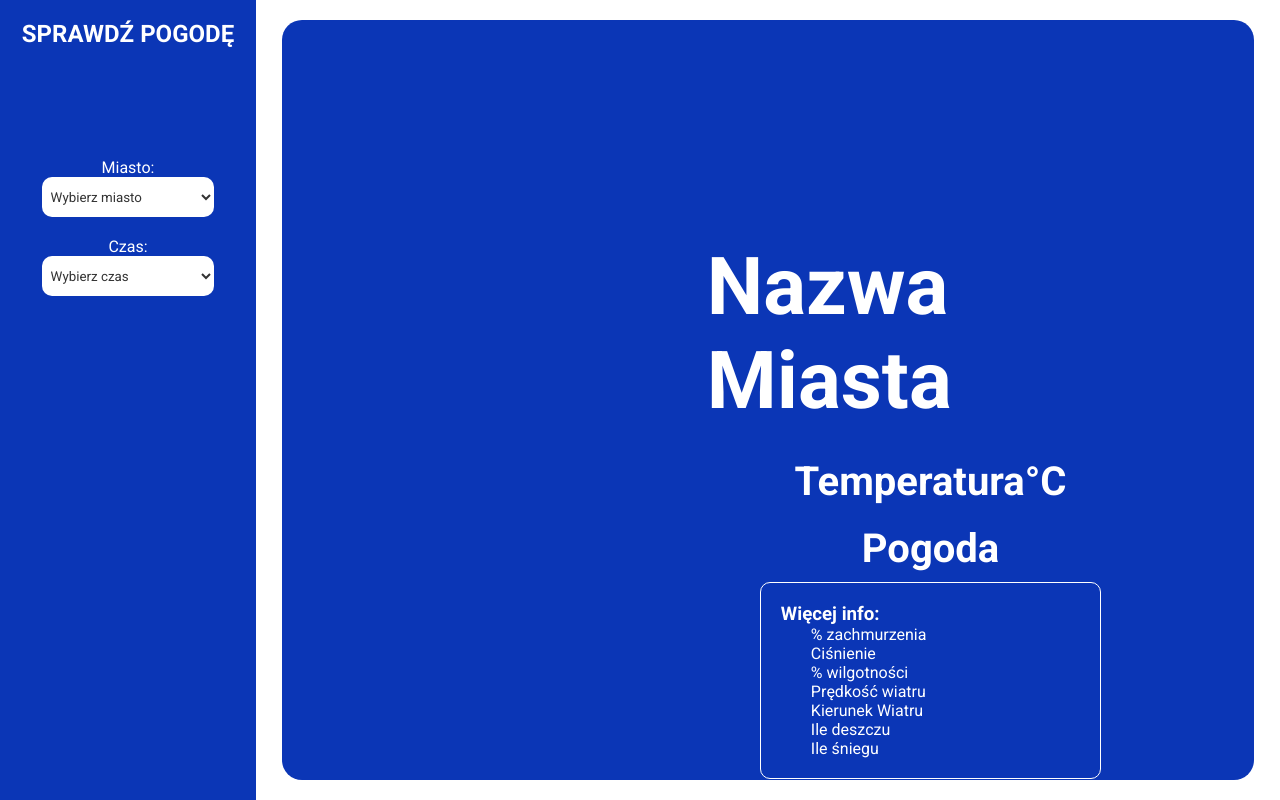
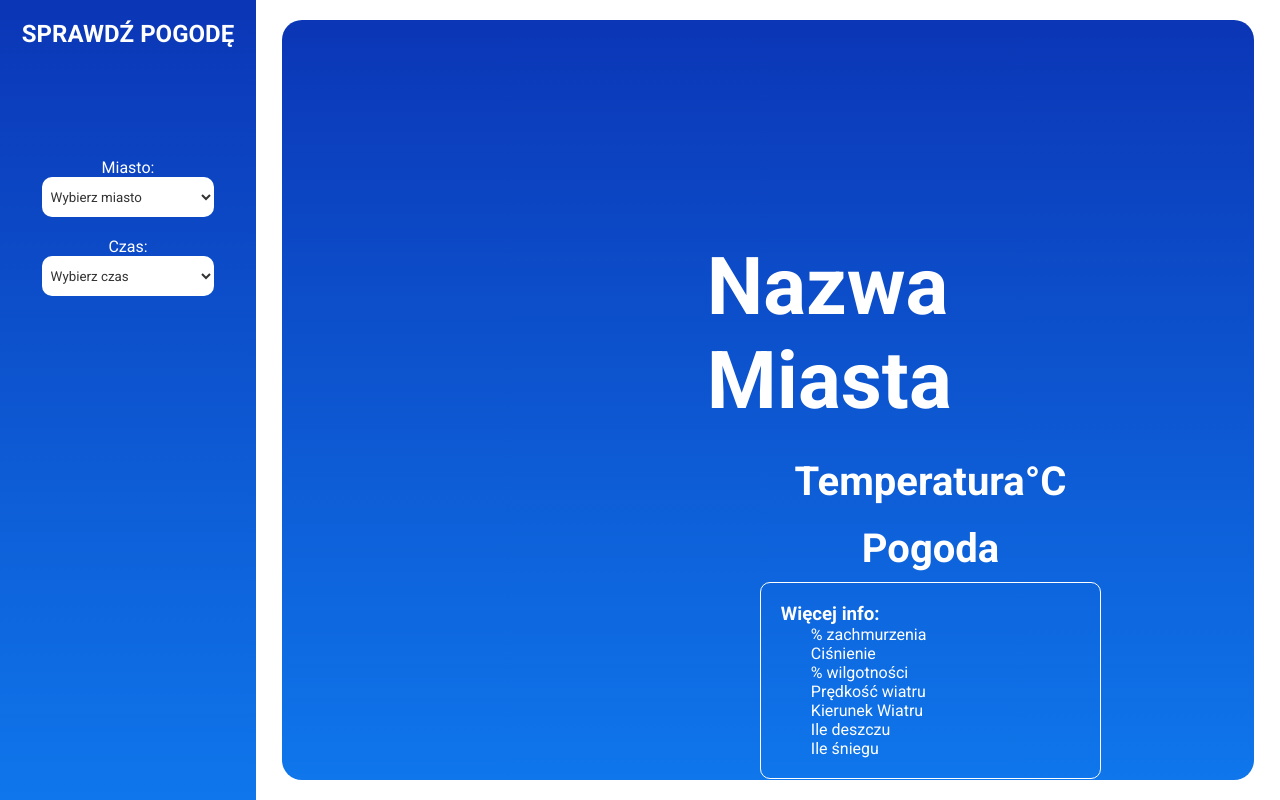
Before and after one commit to Despresso16/simpleWeatherApp, a plain HTML site: page index.html in a window 1280 px wide. Drawn offline with Linux system fonts and the light colour scheme; some icons are missing.

Commit message:
Update style.css

```diff
--- a/style.css
+++ b/style.css
@@ -13,6 +13,7 @@ nav{
     width: 20vw;
     height: 100vh;
     background-color: rgb(11, 54, 182);
+    background-image: linear-gradient(rgb(11, 54, 182), rgb(15, 118, 235));
     display: flex;
     flex-direction: column;
     align-items: center;
@@ -81,6 +82,7 @@ main{
     width: 95%;
     height: 95%;
     background-color: rgb(11, 54, 182);
+    background-image: linear-gradient(rgb(11, 54, 182), rgb(15, 118, 235));
     border-radius: 20px;
     color: white;
     padding: 80px;
```
